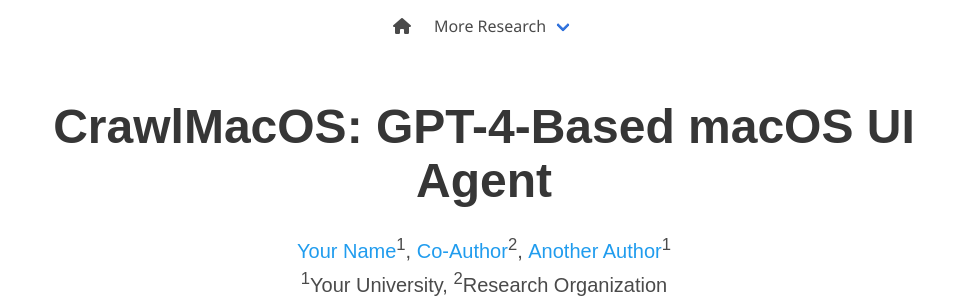
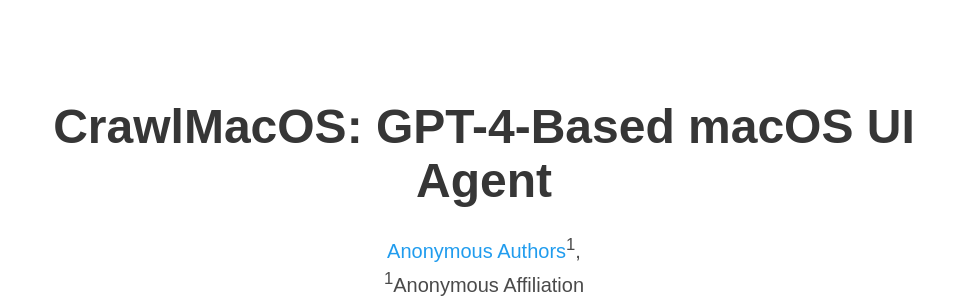
Before and after one commit to crawlmacos/maccrawl, a plain HTML site: page index.html in a window 1280 px wide. Shown: the top 308 px of the page, without its empty margins (156-1127 px from the left). Drawn offline with nearby package versions, Linux system fonts and the light colour scheme; some icons are missing; a web font is replaced by a local one.

Commit message:
Update index.html

```diff
--- a/index.html
+++ b/index.html
@@ -50,36 +50,6 @@
       <span aria-hidden="true"></span>
     </a>
   </div>
-  <div class="navbar-menu">
-    <div class="navbar-start" style="flex-grow: 1; justify-content: center;">
-      <a class="navbar-item" href="https://keunhong.com">
-      <span class="icon">
-          <i class="fas fa-home"></i>
-      </span>
-      </a>
-
-      <div class="navbar-item has-dropdown is-hoverable">
-        <a class="navbar-link">
-          More Research
-        </a>
-        <div class="navbar-dropdown">
-          <a class="navbar-item" href="https://hypernerf.github.io">
-            HyperNeRF
-          </a>
-          <a class="navbar-item" href="https://nerfies.github.io">
-            Nerfies
-          </a>
-          <a class="navbar-item" href="https://latentfusion.github.io">
-            LatentFusion
-          </a>
-          <a class="navbar-item" href="https://photoshape.github.io">
-            PhotoShape
-          </a>
-        </div>
-      </div>
-    </div>
-
-  </div>
 </nav>
 
 <section class="hero">
@@ -90,17 +60,11 @@
           <h1 class="title is-1 publication-title">CrawlMacOS: GPT-4-Based macOS UI Agent</h1>
           <div class="is-size-5 publication-authors">
             <span class="author-block">
-              <a href="#">Your Name</a><sup>1</sup>,</span>
-            <span class="author-block">
-              <a href="#">Co-Author</a><sup>2</sup>,</span>
-            <span class="author-block">
-              <a href="#">Another Author</a><sup>1</sup>
-            </span>
+              <a href="#">Anonymous Authors</a><sup>1</sup>,</span>
           </div>
 
           <div class="is-size-5 publication-authors">
-            <span class="author-block"><sup>1</sup>Your University,</span>
-            <span class="author-block"><sup>2</sup>Research Organization</span>
+            <span class="author-block"><sup>1</sup>Anonymous Affiliation</span>
           </div>
 
           <div class="column has-text-centered">
```
